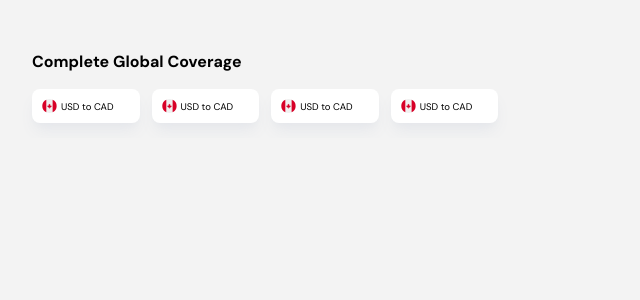
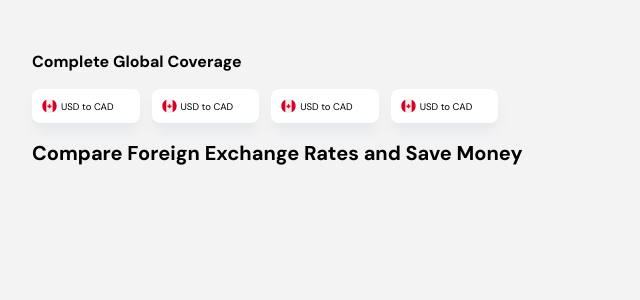
Before and after one commit to marsou001/currency-converter-app, a Next.js app: page / in a window 1280 px wide. Shown: the top 300 px of the page, without its empty margins (0-640 px from the left). Built offline with nearby package versions, Linux system fonts and the light colour scheme.

Commit message:
add secondary headline

```diff
--- a/src/pages/index.tsx
+++ b/src/pages/index.tsx
@@ -18,6 +18,8 @@ export default function Home() {
         <ConversionOptionChip currencyFrom='USD' currencyTo='CAD' flagIconURL={cad} altText='Canada Flag' />
         <ConversionOptionChip currencyFrom='USD' currencyTo='CAD' flagIconURL={cad} altText='Canada Flag' />
       </div>
+
+      <h2 className='text-xl font-bold mt-16'>Compare Foreign Exchange Rates and Save Money</h2>
     </>
   )
 }
```
